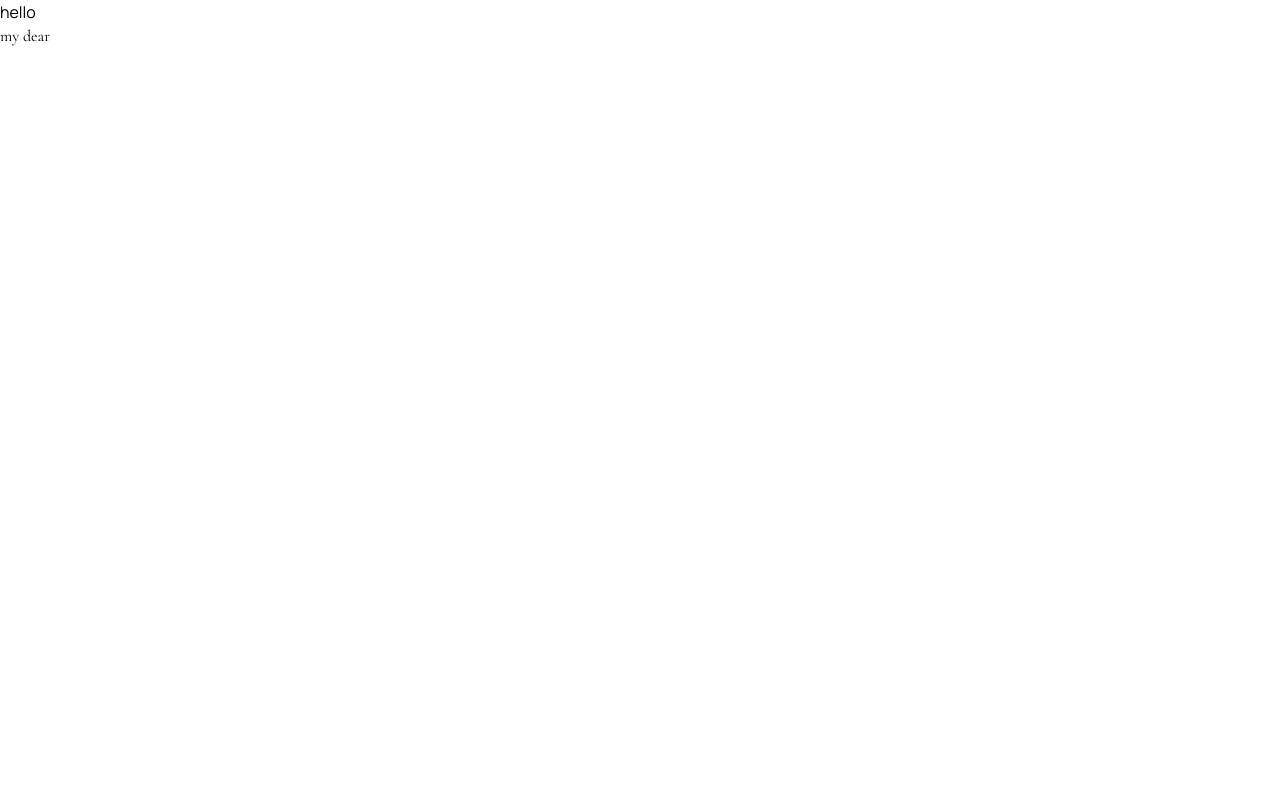
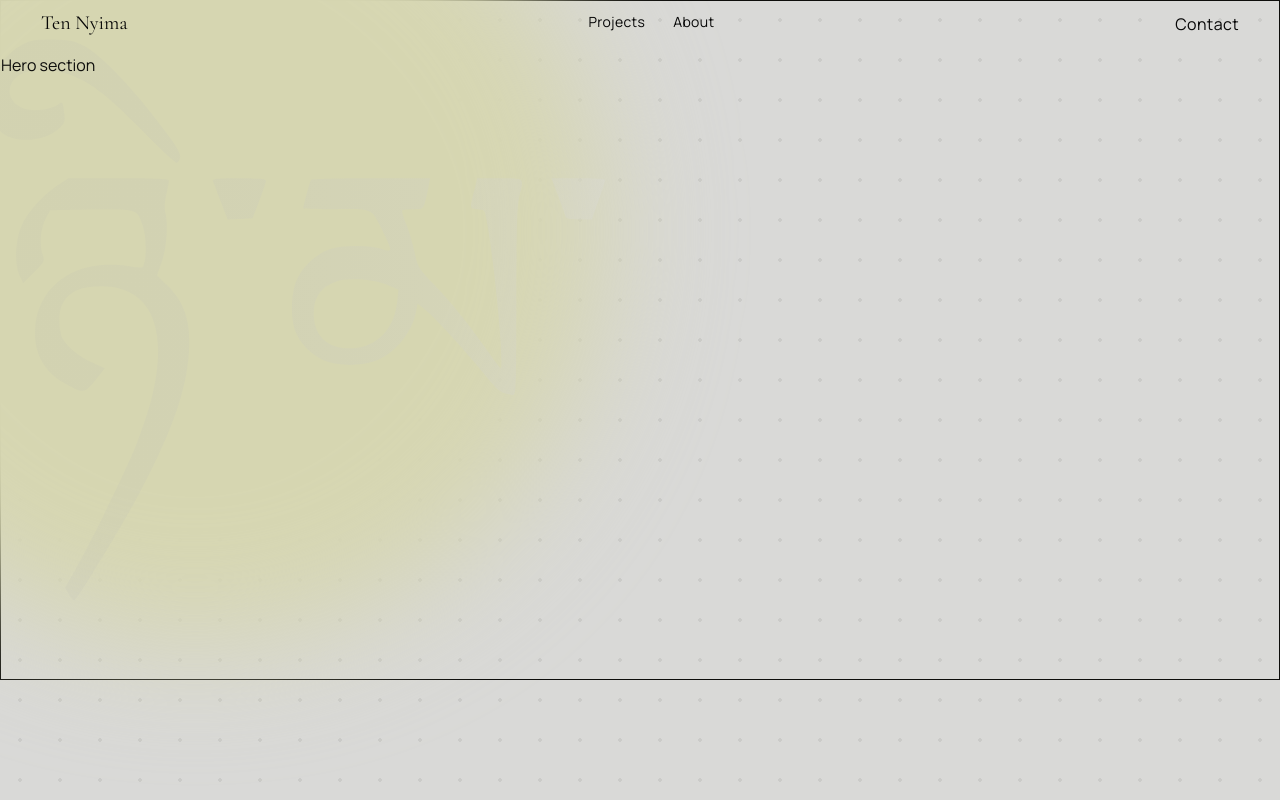
Before and after one commit to Nyima-ui/portfolio-site, a Next.js app: page / in a window 1280 px wide. Built offline with nearby package versions, Linux system fonts and the light colour scheme.

Commit message:
create navbar

```diff
--- a/app/globals.css
+++ b/app/globals.css
@@ -7,8 +7,8 @@ body {
 @theme inline {
   --font-cormorant: var(--font-cormorant);
 
-  --background: #d9d9d7;
-  --foreground: #0d0d0b;
+  --color-background: #d9d9d7;
+  --color-foreground: #0d0d0b;
 
   --color-primary: #3f3f37;
   --color-primary-100: #d9d9d7;
@@ -20,6 +20,8 @@ body {
   --color-primary-700: #191916;
   --color-primary-800: #0d0d0b;
   --color-primary-900: #060606;
+
+  --color-accent: #d6d6b1;
 }
 
 /* :root {
--- a/app/layout.tsx
+++ b/app/layout.tsx
@@ -29,7 +29,12 @@ export default function RootLayout({
       lang="en"
       className={`${cormorant.variable} ${manrope.variable} h-full antialiased`}
     >
-      <body className="min-h-full flex flex-col">{children}</body>
+      <body
+        className="min-h-full flex flex-col bg-primary-100
+      bg-[radial-gradient(rgba(197,197,195,0.7)_2px,transparent_2px)] bg-size-[40px_40px] text-foreground"
+      >
+        {children}
+      </body>
     </html>
   );
 }
--- a/app/page.tsx
+++ b/app/page.tsx
@@ -1,10 +1,30 @@
+import Hero from "@/components/Hero";
+import Navbar from "@/components/Navbar";
 import Image from "next/image";
 
 export default function Home() {
   return (
-    <div>
-      <h1>hello</h1>
-      <h2 className="font-cormorant">my dear</h2>
-    </div>
+    <main>
+      <div className="border h-[680px] relative">
+        <div
+          className="absolute h-[828px] w-[828px] bg-accent -top-[184px] -left-[220px] rounded-full blur-[60px] z-0"
+          aria-hidden="true"
+        />
+        <Image
+          src={"/Nyima.svg"}
+          alt="Nyima"
+          height={653}
+          width={694}
+          className="absolute top-0 -left-[14px] -top-[44px]"
+          aria-hidden="true"
+          loading="eager"
+          priority
+        />
+        <Navbar />
+        <Hero />
+      </div>
+
+      <div className="max-w-[115px] mx-auto"></div>
+    </main>
   );
 }
--- /dev/null
+++ b/components/Hero.tsx
@@ -0,0 +1,11 @@
+import React from 'react'
+
+const Hero = () => {
+  return (
+    <section className='relative z-10'>
+       Hero section
+    </section>
+  )
+}
+
+export default Hero
--- /dev/null
+++ b/components/Navbar.tsx
@@ -0,0 +1,65 @@
+"use client";
+import Link from "next/link";
+import { useRef } from "react";
+import { gsap } from "gsap";
+
+const NavLink = ({ href, label }: { href: string; label: string }) => {
+  const topText = useRef<HTMLSpanElement>(null);
+  const bottomText = useRef<HTMLSpanElement>(null);
+
+  const handleMouseEnter = () => {
+    gsap.to(topText.current, {
+      y: "-100%",
+      duration: 0.25,
+      ease: "power2.inOut",
+    });
+
+    gsap.to(bottomText.current, {
+      y: "-100%",
+      duration: 0.25,
+      ease: "power2.inOut",
+    });
+  };
+
+  const handleMouseLeave = () => {
+    gsap.to(topText.current, { y: "0%", duration: 0.25, ease: "power2.inOut" });
+    gsap.to(bottomText.current, {
+      y: "0%",
+      duration: 0.25,
+      ease: "power2.inOut",
+    });
+  };
+
+  return (
+    <Link
+      href={href}
+      className="relative h-5.5 flex flex-col overflow-hidden tracking-wide"
+      onMouseEnter={handleMouseEnter}
+      onMouseLeave={handleMouseLeave}
+    >
+      <span ref={topText}>{label}</span>
+      <span ref={bottomText}>{label}</span>
+    </Link>
+  );
+};
+
+const Navbar = () => {
+  return (
+    <header className="relative z-10 text-primary-900">
+      <nav className="flex justify-between px-10 pt-2 py-4 max-sm:px-5 items-center">
+        <Link href={"#"} className="select-none font-cormorant text-xl">
+          Ten Nyima
+        </Link>
+
+        <div className="flex gap-7 tracking-wide max-sm:gap-5 text-sm">
+          <NavLink href="#" label="Projects" />
+          <NavLink href="#" label="About" />
+        </div>
+
+        <NavLink href="#" label="Contact" />
+      </nav>
+    </header>
+  );
+};
+
+export default Navbar;
```
Also changed, not shown: public/Nyima.svg (added), public/Nyima2.svg (added).
